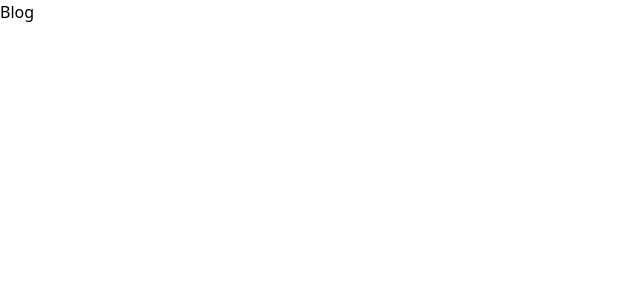
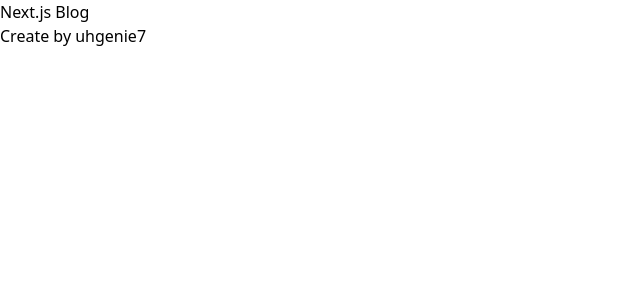
Before and after one commit to uhgenie7/nextjs-blog-challenge, a Next.js app: page / in a window 1280 px wide. Shown: the top 300 px of the page, without its empty margins (0-640 px from the left). Built offline with nearby package versions, Linux system fonts and the light colour scheme.

Commit message:
Feat: (#1) UI Component
- Header, Foorter, Container, Layout Component

```diff
--- /dev/null
+++ b/src/components/ui/Container.tsx
@@ -0,0 +1,9 @@
+type Props = {
+  children?: React.ReactNode;
+};
+
+const Container = ({ children }: Props) => {
+  return <div>{children}</div>;
+};
+
+export default Container;
--- /dev/null
+++ b/src/components/ui/Footer.tsx
@@ -0,0 +1,13 @@
+import Container from './Container';
+
+const Footer = () => {
+  return (
+    <footer>
+      <Container>
+        <p>Create by uhgenie7</p>
+      </Container>
+    </footer>
+  );
+};
+
+export default Footer;
--- /dev/null
+++ b/src/components/ui/Header.tsx
@@ -0,0 +1,13 @@
+import Link from 'next/link';
+
+const Header = () => {
+  return (
+    <h1>
+      <Link href="/">
+        <a>Next.js Blog</a>
+      </Link>
+    </h1>
+  );
+};
+
+export default Header;
--- /dev/null
+++ b/src/components/ui/Layout.tsx
@@ -0,0 +1,16 @@
+import Footer from './Footer';
+import Header from './Header';
+
+const Layout = ({ children }: { children: React.ReactNode }) => {
+  return (
+    <>
+      <Header />
+      <div>
+        <main>{children}</main>
+      </div>
+      <Footer />
+    </>
+  );
+};
+
+export default Layout;
--- a/src/pages/index.tsx
+++ b/src/pages/index.tsx
@@ -1,23 +1,15 @@
-import type { NextPage } from 'next';
 import Head from 'next/head';
+import Layout from '@src/components/ui/Layout';
+import Container from '@src/components/ui/Container';
 
-const Home: NextPage = ({}) => {
+const Home = () => {
   return (
-    <div>
+    <Layout>
       <Head>
-        <title>Create Next App</title>
-        <meta name="description" content="Generated by create next app" />
-        <link rel="icon" href="/favicon.ico" />
+        <title>Next.js Blog Challenge</title>
       </Head>
-
-      <main>
-        <section>
-          <h2>Blog</h2>
-        </section>
-      </main>
-
-      <footer></footer>
-    </div>
+      <Container></Container>
+    </Layout>
   );
 };
 
```
